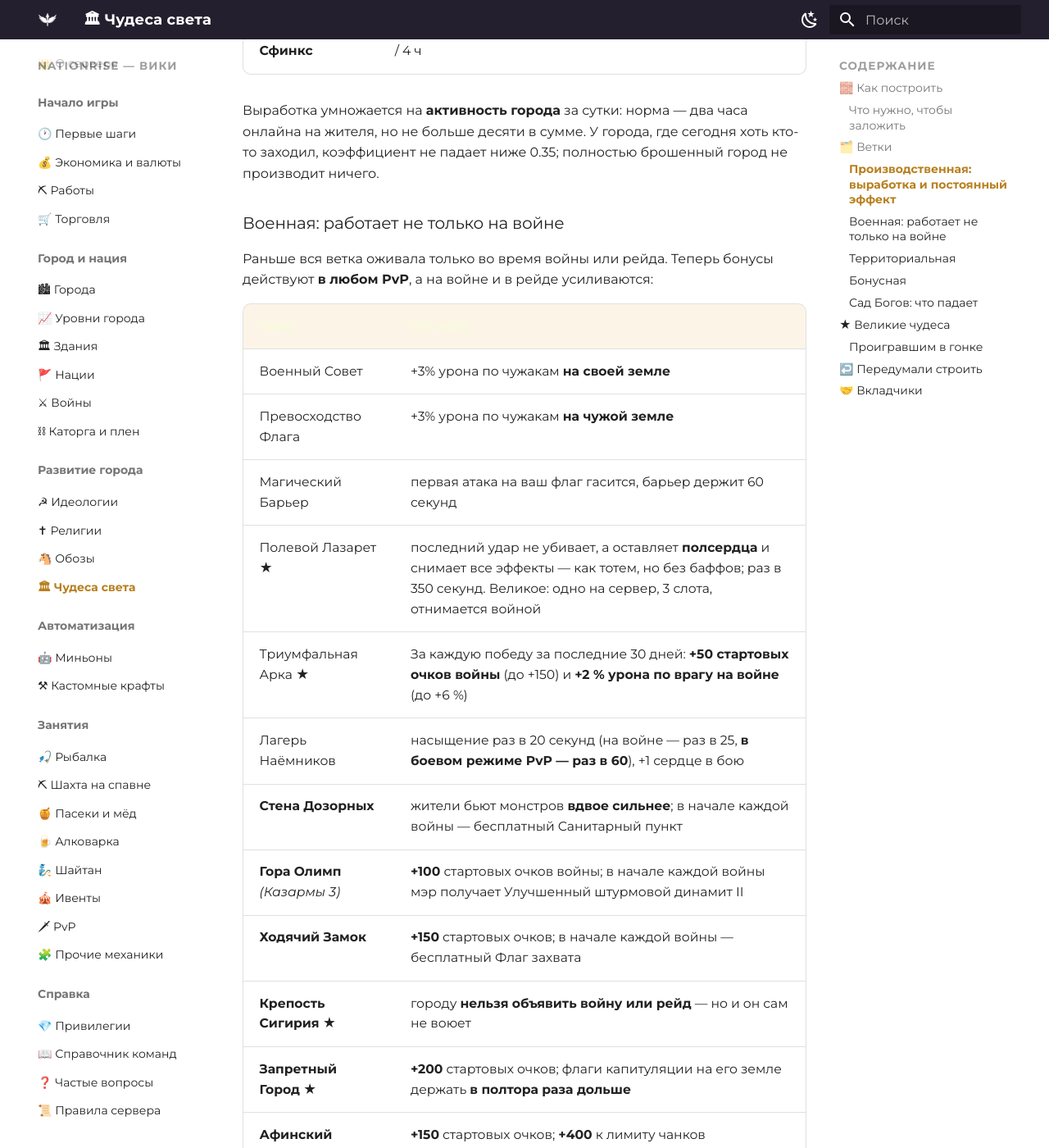
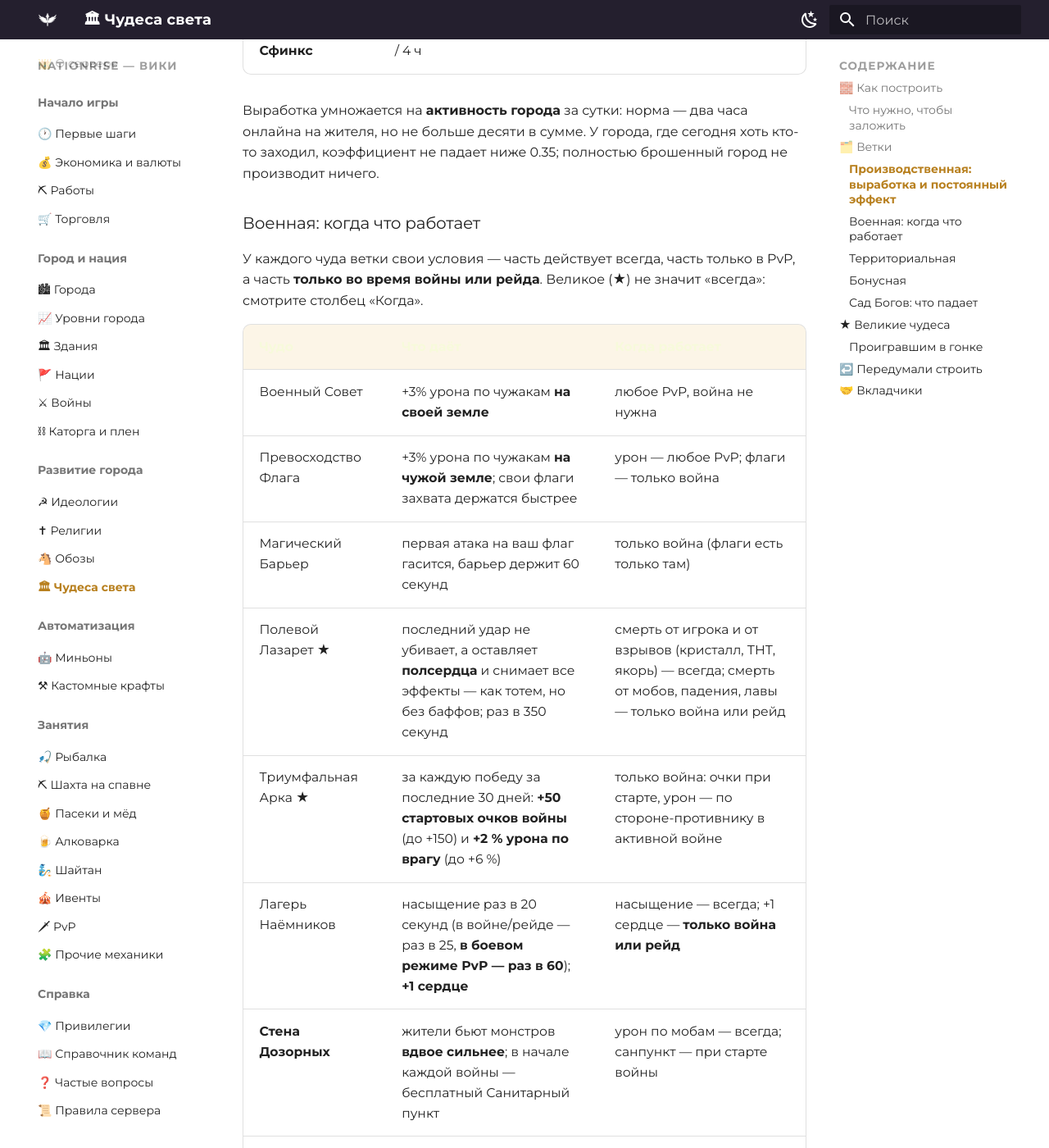
Before and after one commit to zixSSSed/NationRise-Wiki-RU, an MkDocs documentation site: the page built from docs/wonders.md, in a window 1280 px wide and 1400 px high, scrolled down 2267 px. Shown: the whole window at 82% size. Built offline with MkDocs 1.6.1 and Material for MkDocs 9.7.7, drawn with Linux system fonts in a browser that asks for light colours; some of the changed text lies outside the part shown.

Commit message:
Чудеса: военная ветка — столбец «Когда работает», уточнены условия (война/рейд/PvP)
Co-Authored-By: Claude Opus 5 <noreply@anthropic.com>

```diff
--- a/docs/wonders.md
+++ b/docs/wonders.md
@@ -65,28 +65,29 @@
 жителя, но не больше десяти в сумме. У города, где сегодня хоть кто-то заходил,
 коэффициент не падает ниже 0.35; полностью брошенный город не производит ничего.
 
-### Военная: работает не только на войне
+### Военная: когда что работает
 
-Раньше вся ветка оживала только во время войны или рейда. Теперь бонусы действуют
-**в любом PvP**, а на войне и в рейде усиливаются:
+У каждого чуда ветки свои условия — часть действует всегда, часть только в PvP, а часть
+**только во время войны или рейда**. Великое (★) не значит «всегда»: смотрите столбец «Когда».
 
-| Чудо | Что даёт |
-|---|---|
-| Военный Совет | +3% урона по чужакам **на своей земле** |
-| Превосходство Флага | +3% урона по чужакам **на чужой земле** |
-| Магический Барьер | первая атака на ваш флаг гасится, барьер держит 60 секунд |
-| Полевой Лазарет ★ | последний удар не убивает, а оставляет **полсердца** и снимает все эффекты — как тотем, но без баффов; раз в 350 секунд. Великое: одно на сервер, 3 слота, отнимается войной |
-| Триумфальная Арка ★ | За каждую победу за последние 30 дней: **+50 стартовых очков войны** (до +150) и **+2 % урона по врагу на войне** (до +6 %) |
-| Лагерь Наёмников | насыщение раз в 20 секунд (на войне — раз в 25, **в боевом режиме PvP — раз в 60**), +1 сердце в бою |
-| **Стена Дозорных** | жители бьют монстров **вдвое сильнее**; в начале каждой войны — бесплатный Санитарный пункт |
-| **Гора Олимп** *(Казармы 3)* | **+100** стартовых очков войны; в начале каждой войны мэр получает Улучшенный штурмовой динамит II |
-| **Ходячий Замок** | **+150** стартовых очков; в начале каждой войны — бесплатный Флаг захвата |
-| **Крепость Сигирия** ★ | городу **нельзя объявить войну или рейд** — но и он сам не воюет |
-| **Запретный Город** ★ | **+200** стартовых очков; флаги капитуляции на его земле держать **в полтора раза дольше** |
-| **Афинский Акрополь** ★ | **+150** стартовых очков; **+400** к лимиту чанков |
+| Чудо | Что даёт | Когда работает |
+|---|---|---|
+| Военный Совет | +3% урона по чужакам **на своей земле** | любое PvP, война не нужна |
+| Превосходство Флага | +3% урона по чужакам **на чужой земле**; свои флаги захвата держатся быстрее | урон — любое PvP; флаги — только война |
+| Магический Барьер | первая атака на ваш флаг гасится, барьер держит 60 секунд | только война (флаги есть только там) |
+| Полевой Лазарет ★ | последний удар не убивает, а оставляет **полсердца** и снимает все эффекты — как тотем, но без баффов; раз в 350 секунд | смерть от игрока и от взрывов (кристалл, ТНТ, якорь) — всегда; смерть от мобов, падения, лавы — только война или рейд |
+| Триумфальная Арка ★ | за каждую победу за последние 30 дней: **+50 стартовых очков войны** (до +150) и **+2 % урона по врагу** (до +6 %) | только война: очки при старте, урон — по стороне-противнику в активной войне |
+| Лагерь Наёмников | насыщение раз в 20 секунд (в войне/рейде — раз в 25, **в боевом режиме PvP — раз в 60**); **+1 сердце** | насыщение — всегда; +1 сердце — **только война или рейд** |
+| **Стена Дозорных** | жители бьют монстров **вдвое сильнее**; в начале каждой войны — бесплатный Санитарный пункт | урон по мобам — всегда; санпункт — при старте войны |
+| **Гора Олимп** *(Казармы 3)* | **+100** стартовых очков войны; в начале каждой войны мэр получает Улучшенный штурмовой динамит II | только война |
+| **Ходячий Замок** | **+150** стартовых очков; в начале каждой войны — бесплатный Флаг захвата | только война |
+| **Крепость Сигирия** ★ | городу **нельзя объявить войну или рейд** — но и он сам не воюет | всегда |
+| **Запретный Город** ★ | **+200** стартовых очков; флаги капитуляции на его земле держать **в полтора раза дольше** | только война |
+| **Афинский Акрополь** ★ | **+150** стартовых очков; **+400** к лимиту чанков | очки — война; чанки — всегда |
 
 ★ — великое чудо, одно на сервер. Как очки складываются с Казармами, религией и формой
-правления — в таблице на странице [Войны](war.md#стартовые-очки).
+правления — в таблице на странице [Войны](war.md#стартовые-очки). В дуэлях на выданном
+ките чудеса не работают вовсе.
 
 !!! note "Почему в бою насыщение реже, а не чаще"
     Мирная жизнь без голода — это удобство. Бесконечная еда во время осады или драки —
@@ -122,7 +123,7 @@
 | Сад Богов | раз в сутки любой житель забирает дар (см. ниже) |
 | Алтарь Удачи | Удача I на своей земле + 5% шанс двойного дропа с руды |
 | Кузница Времени ★ | постоянная Спешка II на территории |
-| **Статуя Единства** ★ | **+2 лота аукциона** всем жителям, **+300** к лимиту чанков, **+1 сердце** на своей земле во время боя |
+| **Статуя Единства** ★ | **+2 лота аукциона** всем жителям, **+300** к лимиту чанков — всегда; **+1 сердце** на своей земле — только во время войны или рейда |
 
 ### Сад Богов: что падает
 
@@ -156,6 +157,9 @@
 
 Часть чудес помечена как **великие**. Такое чудо на сервере может быть только **одно**:
 кто закончил первым — тот и владеет, остальным строить его уже нельзя.
+
+Великое чудо — про уникальность, а не про «работает всегда»: условия у каждого чуда свои
+(см. столбец «Когда работает» в военной ветке).
 
 Вся производственная ветка великая: она печатает ресурсы, а значит бьёт по бирже всего
 сервера, а не по одному городу.
```
